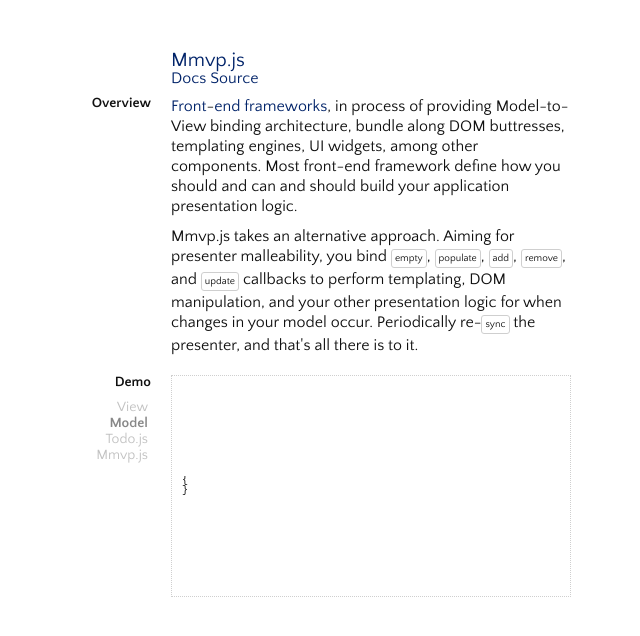
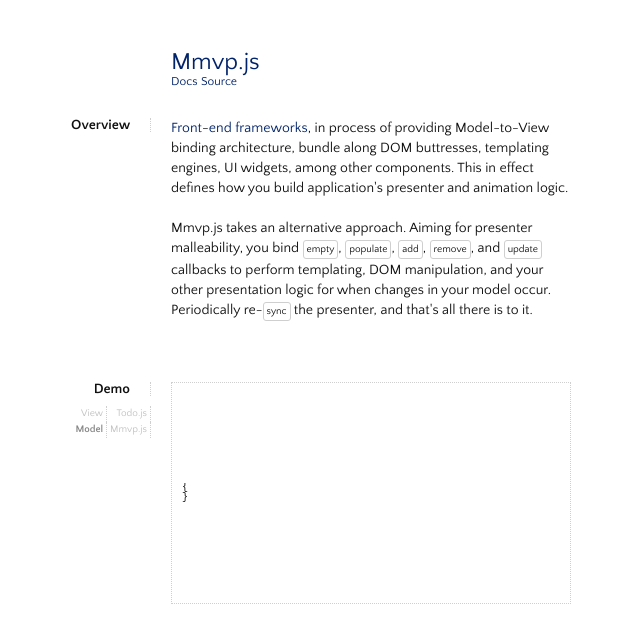
Before and after one commit to mil/Mmvp.js, a plain HTML site: page demo/index.html in a window 1280 px wide. Both pictures are taken after a click on the element "Model". Shown: the whole page, without its empty margins (269-909 px from the left). Drawn offline with Linux system fonts and the light colour scheme.

```diff
--- a/demo/index.html
+++ b/demo/index.html
@@ -17,14 +17,14 @@
 </nav>
 <main>
   <h1>Mmvp.js</h1>
-  <a href="">Docs</a>
-  <a href="http://userbound.com/mil/mmvp.js">Source</a>
+  <a class='small' href="">Docs</a>
+  <a class='small' href="http://userbound.com/mil/mmvp.js">Source</a>
 
 <section id="overview">
   <div class='sidebar'>
     <h2>Overview</h2>
   </div>
-  <p><a href="#">Front</a>-<a href="#">end</a> <a href="#">frameworks</a>, in process of providing Model-to-View binding architecture, bundle along DOM buttresses, templating engines, UI widgets, among other components. Most front-end framework define <i>how</i> you should and can and should build your application presentation logic.</p>
+  <p><a href="#">Front</a>-<a href="#">end</a> <a href="#">frameworks</a>, in process of providing Model-to-View binding architecture, bundle along DOM buttresses, templating engines, UI widgets, among other components. This in effect defines <i>how</i> you build application's presenter and animation logic.</p>
   <p>Mmvp.js takes an alternative approach. Aiming for presenter malleability, you bind <code>empty</code>, <code>populate</code>, <code>add</code>, <code>remove</code>, and <code>update</code> callbacks to perform templating, DOM manipulation, and your other presentation logic for when changes in your model occur. Periodically re-<code>sync</code> the presenter, and that's all there is to it.</p>
 </section>
 <section id="demo">
--- a/demo/js/presenter-example-code.js
+++ b/demo/js/presenter-example-code.js
@@ -14,7 +14,6 @@
     for (var i = 0; i < number; i++) {
       sp = sp + " ";
     }
-    console.log("SPACES", sp.length);
     return sp;
   }
 
@@ -38,13 +37,13 @@
     return ret;
   }
 
-  return recurse_obj(model, 0);
+  return recurse_obj(todo_model, 0);
 }
 
 
 // This is the most basic code you could use
 // to set up an Mmvp instance.
-var model = {};
+var todo_model = {};
 var presenter_dom_identifier = "#viewpen";
 var presenter = new Mmvp();
 presenter.set_action({
@@ -79,25 +78,27 @@
 $(function() {
   presenter.initialize();
 
-  $("button#add").on("click", function() {
-      });
   $(document).on("click", "button.remove", function(ev) {
-    delete model[$(ev.target).parent().attr('id')];
-    presenter.sync(model);
+    delete todo_model[$(ev.target).parent().attr('id')];
+    presenter.sync(todo_model);
+  });
+  $(document).on("click", "input[type='checkbox']", function(ev) {
+    var is_checked = $(ev.target).is(":checked");
+    todo_model[$(ev.target).parent().attr("id")]['checked'] = is_checked;
+    presenter.sync(todo_model);
   });
   $("button#clear").on("click", function() {
-    presenter.sync(model = {});
+    presenter.sync(todo_model = {});
   });
   $("input").on("keypress", function(ev) {
     if (ev.which == 13) {
       var u = uuid();
-      console.log($("input").val());
-      model[u] = {
+      todo_model[u] = {
         text    : $("input[type='text']").val(),
         checked : false
       };
       $("input").val("");
-      presenter.sync(model);
+      presenter.sync(todo_model);
     }
   });
 
--- a/demo/style.css
+++ b/demo/style.css
@@ -36,7 +36,7 @@
   max-width: 400px;
   margin: 0 auto;
   font-family: Quattrocento Sans;
-  font-size: 16px;
+  font-size: 14px;
   color: #101010;
   vertical-align: text-bottom;
 }
@@ -71,15 +71,21 @@
 
 h1 {
   color: #002369;
-  font-size: 20px;
+  font-size: 24px;
   font-weight: normal;
 }
 
 h2 {
   font-size: 14px;
   font-weight: bold;
+  border-right: 1px dotted #cfcfcf;
+  padding-right: 20px;
 }
 
+
+a.small {
+  font-size: 12px;
+}
 
 main {
   display: inline-block;
@@ -87,6 +93,7 @@
 
 main p {
   margin: 10px 0;
+  margin-bottom: 20px;
   line-height: 20px;
 }
 
@@ -95,7 +102,8 @@
 }
 
 main section {
-  margin-bottom: 20px;
+  margin: 30px 0;
+  margin-bottom: 60px;
 }
 
 main section code {
@@ -134,6 +142,10 @@
   margin-left: -100px;
   text-align: right;
   padding-right: 20px;
+}
+
+.sidebar nav h2 {
+  font-size: 10px;
 }
 
 main section#demo nav h2 {
```
